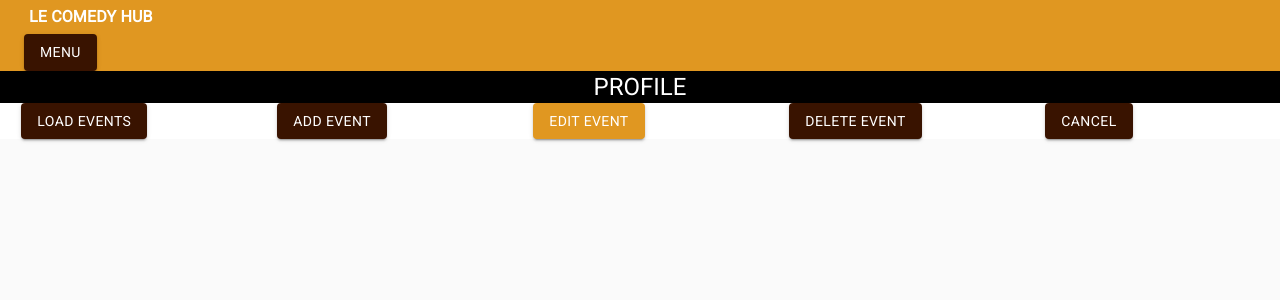
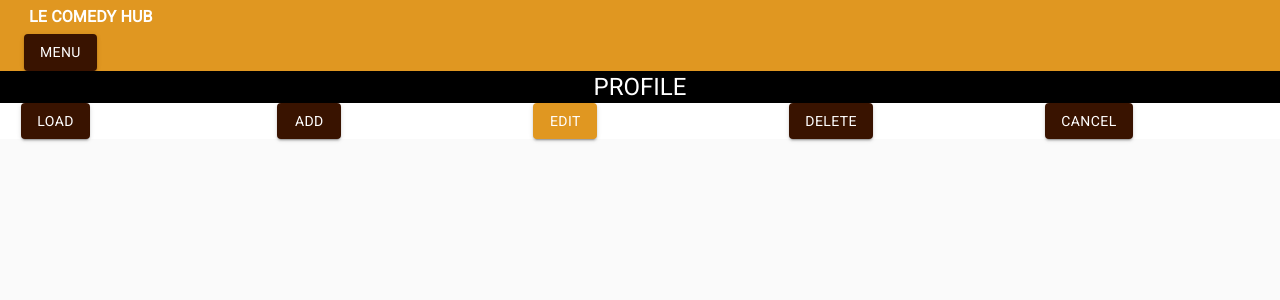
Before and after one commit to baubrun/Comedy-Hub, a React (Create React App) app: page /profile in a window 1280 px wide. Shown: the top 300 px of the page. Built offline with nearby package versions, Linux system fonts and the light colour scheme.

Commit message:
updated profile edit

```diff
--- a/src/components/Profile.jsx
+++ b/src/components/Profile.jsx
@@ -126,8 +126,12 @@ const Profile = (props) => {
   };
 
 
-  const toggleForm = () => {
+  const toggleForm = (action="") => {
+    if (action === "edit"){
+      setState({...state, selectedEvent: getSelectedEvent()})
+    }
     setState({
+      ...state,
       showHistory: false,
       showEventForm: true,
     });
@@ -149,7 +153,7 @@ const Profile = (props) => {
             color="secondary"
             disabled={state.selectedId ? true : false}
             id="events-history-btn"
-            text="LOAD EVENTS"
+            text="LOAD"
             onClick={() => loadEvents()}
           />
         </Grid>
@@ -159,7 +163,7 @@ const Profile = (props) => {
             color="secondary"
             disabled={state.selectedId ? true : false}
             id="add-event-btn"
-            text="ADD EVENT"
+            text="ADD "
             onClick={() => toggleForm()}
           />
         </Grid>
@@ -167,9 +171,9 @@ const Profile = (props) => {
           <Button
             color="primary"
             id="update-event-btn"
-            text="EDIT EVENT"
+            text="EDIT"
             onClick={() => {
-              !state.selectedId ? showAlert() : toggleForm();
+              !state.selectedId ? showAlert() : toggleForm("edit");
             }}
           />
         </Grid>
@@ -177,7 +181,7 @@ const Profile = (props) => {
           <Button
             color="secondary"
             id="delete-event-btn"
-            text="DELETE EVENT"
+            text="DELETE"
             onClick={() => deleteEvent()}
           />
         </Grid>
```
